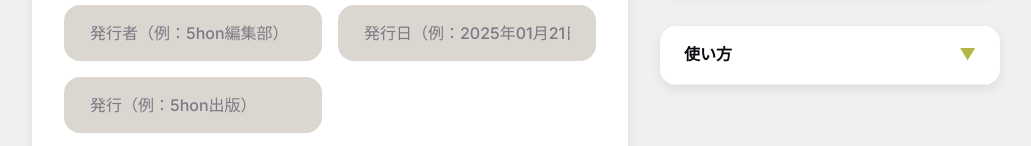
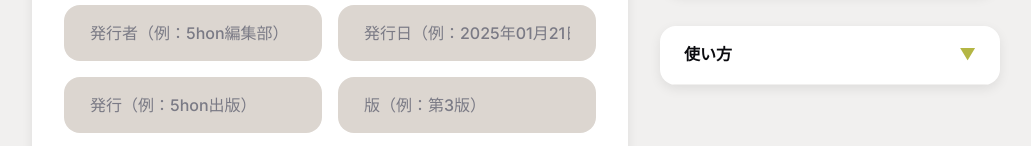
Before and after one commit to yo4e/5hon-com, an Astro site: page / in a window 1280 px wide. Shown: the part 579-725 px from the top of the page, without its empty margins (124-1155 px from the left). Built offline with nearby package versions, Linux system fonts and the light colour scheme; Astro itself is replaced by a stand-in of ours.

Commit message:
fix: separate edition field in colophon

```diff
--- a/src/pages/api/generate.ts
+++ b/src/pages/api/generate.ts
@@ -473,8 +473,8 @@ ${body}
             options.author ? `<dt>著　者</dt><dd>${escapeXml(options.author)}</dd>` : '',
             options.issuer ? `<dt>発行者</dt><dd>${escapeXml(options.issuer)}</dd>` : '',
             options.publicationDate ? `<dt>発行日</dt><dd>${escapeXml(options.publicationDate)}</dd>` : '',
+            options.edition ? `<dt>版</dt><dd>${escapeXml(options.edition)}</dd>` : '',
             options.publisher ? `<dt>発　行</dt><dd>${escapeXml(options.publisher)}</dd>` : '',
-            options.edition ? `<dt>版　次</dt><dd>${escapeXml(options.edition)}</dd>` : '',
         ].filter(Boolean).join('\n')
         const notes = options.colophonNotes ? `<p class="colophon-notes">${formatColophonNotes(options.colophonNotes)}</p>` : ''
         zip.file('OEBPS/colophon.xhtml', fixXml(`<?xml version="1.0" encoding="UTF-8"?>
--- a/src/pages/index.astro
+++ b/src/pages/index.astro
@@ -94,6 +94,14 @@ import Layout from "../layouts/Layout.astro";
                                     type="text"
                                     class="input-text"
                                     placeholder="発行（例：5hon出版）"
+                                />
+                            </div>
+                            <div>
+                                <input
+                                    id="book-edition"
+                                    type="text"
+                                    class="input-text"
+                                    placeholder="版（例：第3版）"
                                 />
                             </div>
                         </div>
@@ -248,6 +256,7 @@ import Layout from "../layouts/Layout.astro";
         const authorInput = document.getElementById('book-author') as HTMLInputElement;
         const issuerInput = document.getElementById('book-issuer') as HTMLInputElement;
         const dateInput = document.getElementById('book-date') as HTMLInputElement;
+        const editionInput = document.getElementById('book-edition') as HTMLInputElement;
         const publisherInput = document.getElementById('book-publisher') as HTMLInputElement;
         const colophonInput = document.getElementById('book-colophon') as HTMLTextAreaElement;
         const tcyNumbersInput = document.getElementById('opt-tcy-numbers') as HTMLInputElement;
@@ -375,6 +384,7 @@ import Layout from "../layouts/Layout.astro";
                         title: titleInput.value.trim(),
                         author: authorInput.value.trim(),
                         publicationDate: dateInput.value.trim(),
+                        edition: editionInput.value.trim(),
                         publisher: publisherInput.value.trim(),
                         issuer: issuerInput.value.trim(),
                         colophonNotes: colophonInput.value.trim(),
```
